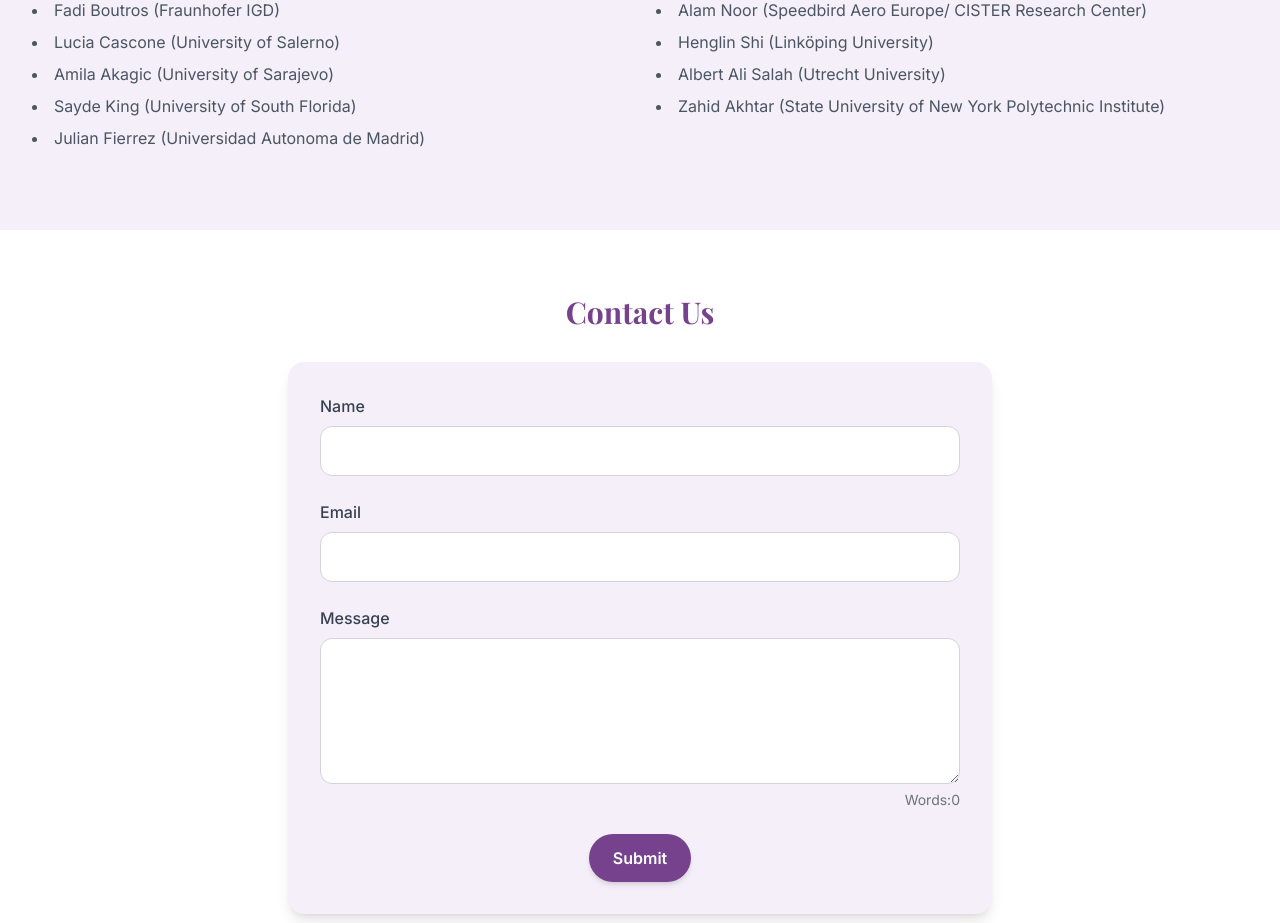
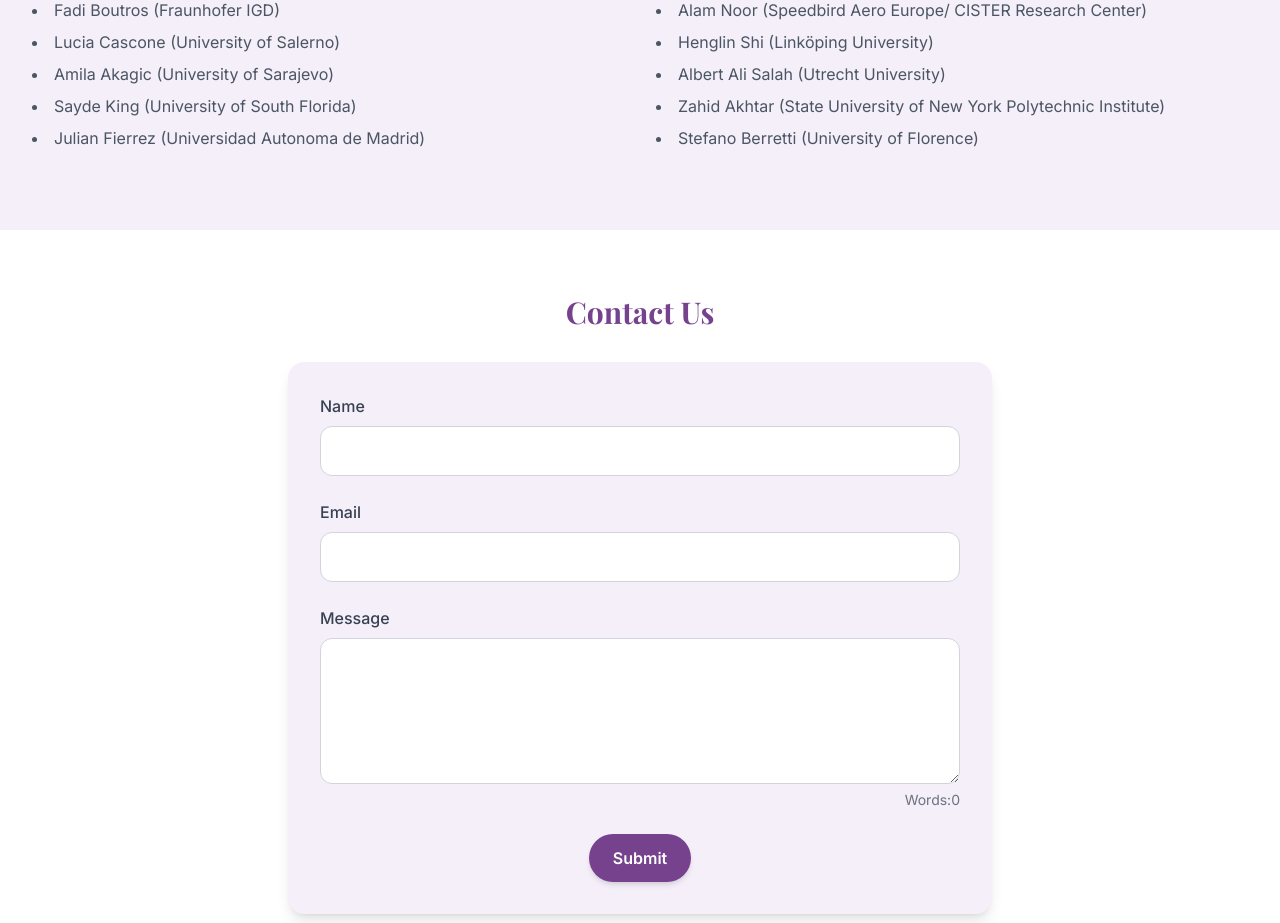
Before and after one commit to ElizaZhou96/EmpAI26, a React (Vite) app: page / in a window 1280 px wide. Shown: the part 5760-6683 px from the top of the page. Built offline with nearby package versions, Linux system fonts and the light colour scheme.

Commit message:
Update App.tsx

```diff
--- a/src/App.tsx
+++ b/src/App.tsx
@@ -477,6 +477,7 @@ function App() {
 				<li>Sayde King (University of South Florida) </li>
 				<li>Zahid Akhtar (State University of New York Polytechnic Institute) </li>
 				<li>Julian Fierrez (Universidad Autonoma de Madrid) </li>
+				<li>Stefano	Berretti (University of Florence) </li>
 			  </ul>
             </p>
         </div>
```
